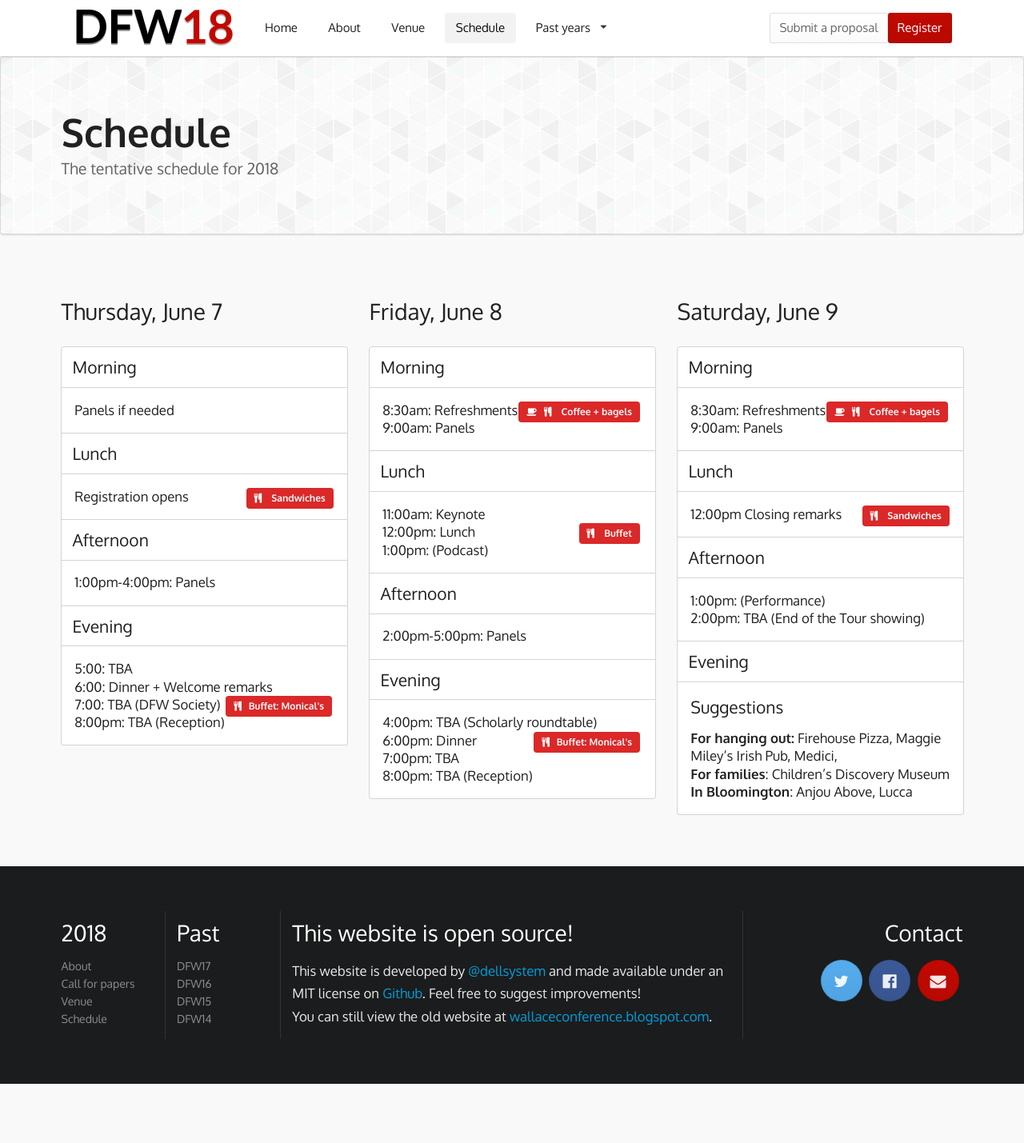
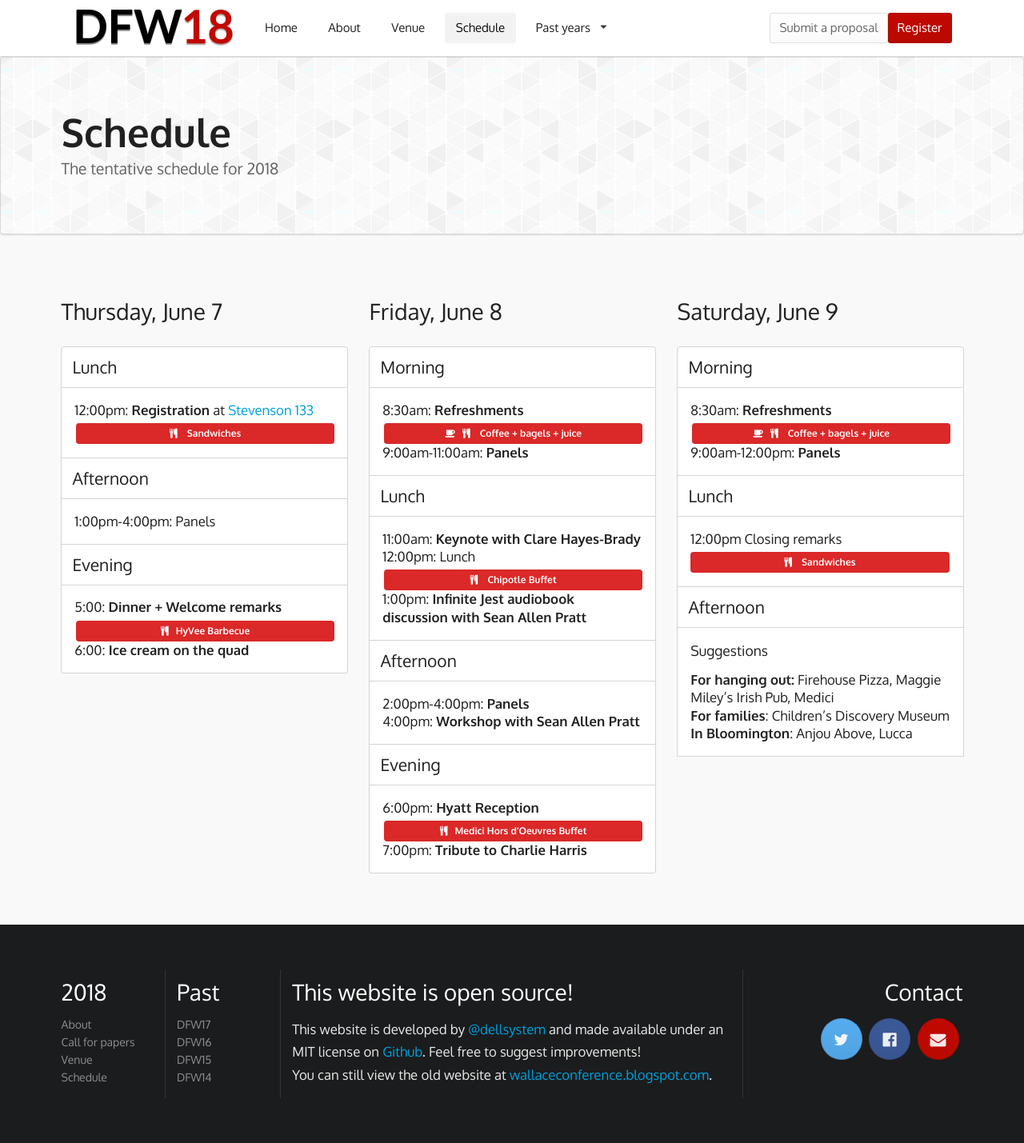
Before and after one commit to dellsystem/david-foster-wallace-conference, a Jekyll site: the page built from schedule.html, in a window 1280 px wide. Shown: the whole page at 80% size. Built offline with Jekyll 4.4.1, drawn with Linux system fonts in a browser that asks for light colours; before the commit the page ends 1355 px from its top, so only the background shows below that.

Commit message:
Update schedule

```diff
--- a/css/styles.css
+++ b/css/styles.css
@@ -127,7 +127,9 @@ body {
 }
 
 .ui.food.label {
-    float: right;
+	margin-top: 5px;
+    width: 100%;
+	text-align: center;
 }
 
 #top-menu-segment {
--- a/schedule.html
+++ b/schedule.html
@@ -9,17 +9,13 @@ subtitle: The tentative schedule for 2018
         <h2>Thursday, June 7</h2>
 
         <h4 class="ui top attached header">
-            Morning
-        </h4>
-        <div class="ui attached segment">
-            Panels if needed
-        </div>
-        <h4 class="ui attached header">
             Lunch
         </h4>
         <div class="ui attached segment">
-            Registration opens
-            <div class="ui food red label">
+            12:00pm: <strong>Registration</strong> at
+			<a href="https://maps.illinoisstate.edu/locations/stevenson/">Stevenson 133</a>
+			<br />
+            <div class="ui red food label" title="As you arrive, please let us know in case of any dietary restrictions – we’ll order extra sandwiches for anyone who needs.">
             <i class="food icon"></i> Sandwiches
             </div>
         </div>
@@ -33,12 +29,10 @@ subtitle: The tentative schedule for 2018
             Evening
         </h4>
         <div class="ui bottom attached segment">
-            5:00: TBA<br />
-            6:00: Dinner + Welcome remarks
-            <div class="ui red food label"><i class="food icon"></i>Buffet: Monical's</div>
+            5:00: <strong>Dinner + Welcome remarks</strong><br />
+            <div class="ui food red label"><i class="food icon"></i>HyVee Barbecue</div>
             <br />
-            7:00: TBA (DFW Society)<br />
-            8:00pm: TBA (Reception)
+            6:00: <strong>Ice cream on the quad</strong>
         </div>
     </div>
     <div class="column">
@@ -48,39 +42,38 @@ subtitle: The tentative schedule for 2018
             Morning
         </h4>
         <div class="ui attached segment">
-            8:30am: Refreshments
+            8:30am: <strong>Refreshments</strong>
             <div class="ui food red label">
-            <i class="coffee icon"></i><i class="food icon"></i> Coffee + bagels
+            <i class="coffee icon"></i><i class="food icon"></i> Coffee + bagels + juice
             </div>
             <br />
-            9:00am: Panels
+            9:00am-11:00am: <strong>Panels</strong>
         </div>
         <h4 class="ui attached header">
             Lunch
         </h4>
         <div class="ui attached segment">
-            11:00am: Keynote<br />
+            11:00am: <strong>Keynote with Clare Hayes-Brady</strong><br />
             12:00pm: Lunch
-            <div class="ui red food label"><i class="food icon"></i> Buffet</div>
+            <div class="ui red food label"><i class="food icon"></i> Chipotle Buffet</div>
             <br />
-            1:00pm: (Podcast)
+            1:00pm: <strong>Infinite Jest audiobook discussion with Sean Allen Pratt</strong>
         </div>
         <h4 class="ui attached header">
             Afternoon
         </h4>
         <div class="ui attached segment">
-            2:00pm-5:00pm: Panels
+            2:00pm-4:00pm: <strong>Panels</strong><br />
+			4:00pm: <strong>Workshop with Sean Allen Pratt</strong>
         </div>
         <h4 class="ui attached header">
             Evening
         </h4>
         <div class="ui bottom attached segment">
-            4:00pm: TBA (Scholarly roundtable)<br />
-            6:00pm: Dinner
-            <div class="ui red food label"><i class="food icon"></i>Buffet: Monical's</div>
+            6:00pm: <strong>Hyatt Reception</strong>
+            <div class="ui red food label"><i class="food icon"></i>Medici Hors d’Oeuvres Buffet</div>
             <br />
-            7:00pm: TBA<br />
-            8:00pm: TBA (Reception)
+            7:00pm: <strong>Tribute to Charlie Harris</strong>
         </div>
     </div>
     <div class="column">
@@ -90,12 +83,12 @@ subtitle: The tentative schedule for 2018
             Morning
         </h4>
         <div class="ui attached segment">
-            8:30am: Refreshments
+            8:30am: <strong>Refreshments</strong>
             <div class="ui food red label">
-            <i class="coffee icon"></i><i class="food icon"></i> Coffee + bagels
+            <i class="coffee icon"></i><i class="food icon"></i> Coffee + bagels + juice
             </div>
             <br />
-            9:00am: Panels
+            9:00am-12:00pm: <strong>Panels</strong>
         </div>
         <h4 class="ui attached header">
             Lunch
@@ -110,18 +103,11 @@ subtitle: The tentative schedule for 2018
             Afternoon
         </h4>
         <div class="ui attached segment">
-            1:00pm: (Performance)<br />
-            2:00pm: TBA (End of the Tour showing)
-        </div>
-        <h4 class="ui attached header">
-            Evening
-        </h4>
-        <div class="ui bottom attached segment">
-            <h4>Suggestions</h4>
+            <h5>Suggestions</h5>
             <strong>For hanging out:</strong>
             Firehouse Pizza,
             Maggie Miley’s Irish Pub,
-            Medici,
+            Medici
             <br />
 
             <strong>For families</strong>: Children’s Discovery Museum
```
